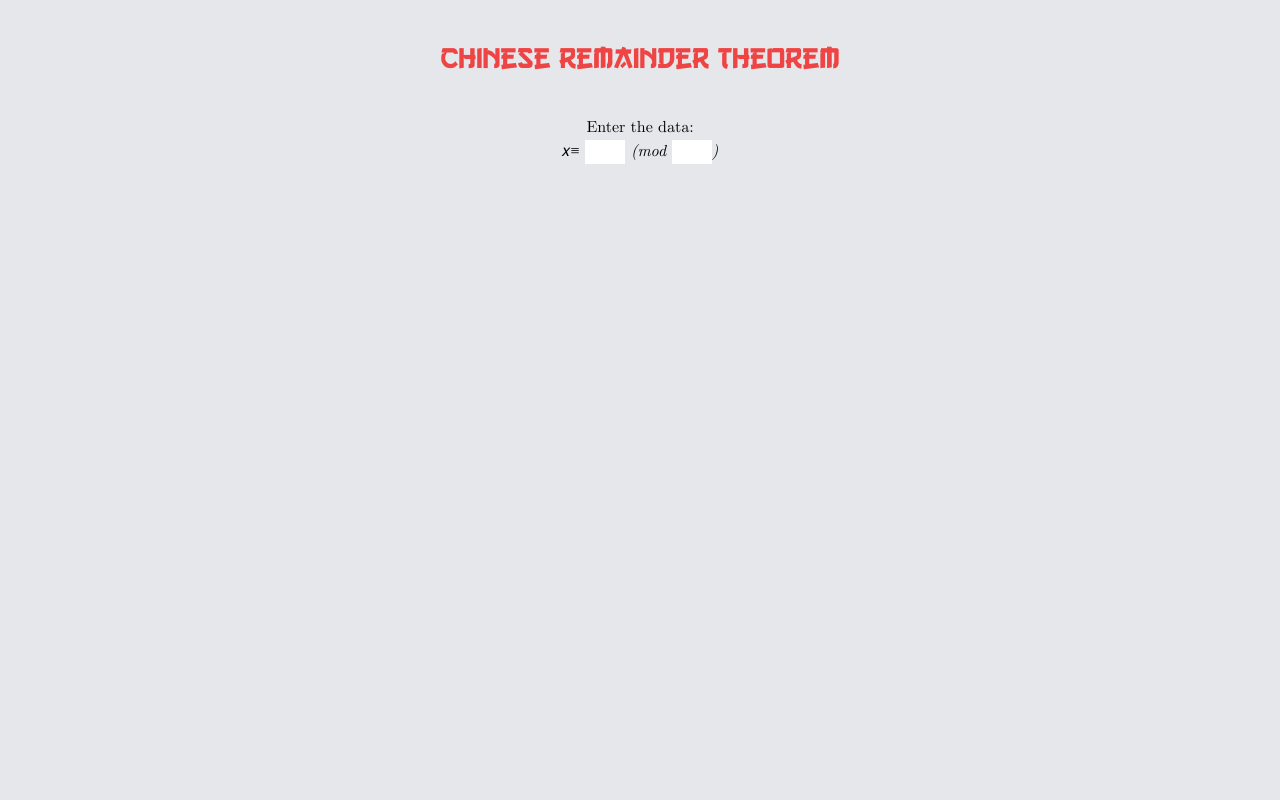
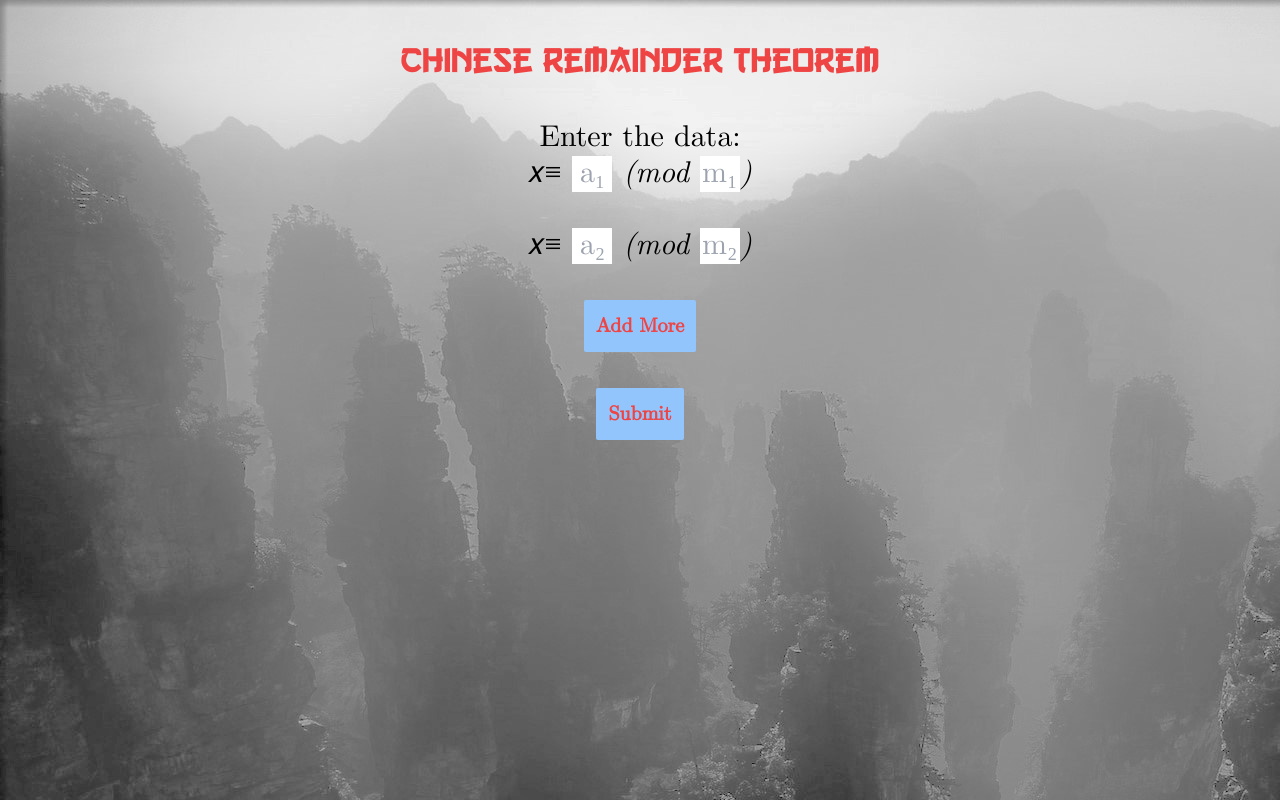
Before and after one commit to suyogsatyal/crm, a plain HTML site: page index.html in a window 1280 px wide. Drawn offline with Linux system fonts and the light colour scheme.

Commit message:
Frontend Draft 1
Frontend is basically done
Now the backend is to be managed
Algorithm is on its way

```diff
--- a/index.html
+++ b/index.html
@@ -7,17 +7,25 @@
     <link rel="stylesheet" href="./css/style.css">
     <title>Document</title>
 </head>
-<body class="bg-gray-200">
+<body class="bg-gray-200 background">
     <div class="py-10">
-        <p class="sm:text-3xl text-2xl text-center china text-red-500">
+        <p class="lg:text-4xl text-3xl text-center china text-red-500">
             Chinese Remainder Theorem
         </p>
     </div>
 
-    <div class="latex text-center">
+    <div class="latex text-center text-2xl sm:text-3xl leading-loose">
         Enter the data: <br>
         <div class="latexItalic">
-            𝑥≡ <input type="number" class="latex w-10"> (mod <input type="number" class="latex w-10">)
+            <form action="">
+                𝑥≡ <input type="number" class="latex w-10 text-center" placeholder="a&#8321"> (mod <input type="number" class="latex w-10 text-center" placeholder="m&#8321">)
+                <br> <br>
+                𝑥≡ <input type="number" class="latex w-10 text-center" placeholder="a&#8322"> (mod <input type="number" class="latex w-10 text-center" placeholder="m&#8322">)
+                <br><br>
+                <input type="submit" value="Add More" class="latex font-bold text-xl rounded-sm bg-blue-300 text-red-500 p-3">
+                <br><br>
+                <input type="submit" value="Submit" class="latex font-bold text-xl rounded-sm bg-blue-300 text-red-500 p-3">
+            </form>
         </div>
     </div>
 </body>
```
Also changed, not shown: css/style.css, img/bg.jpg (added).
